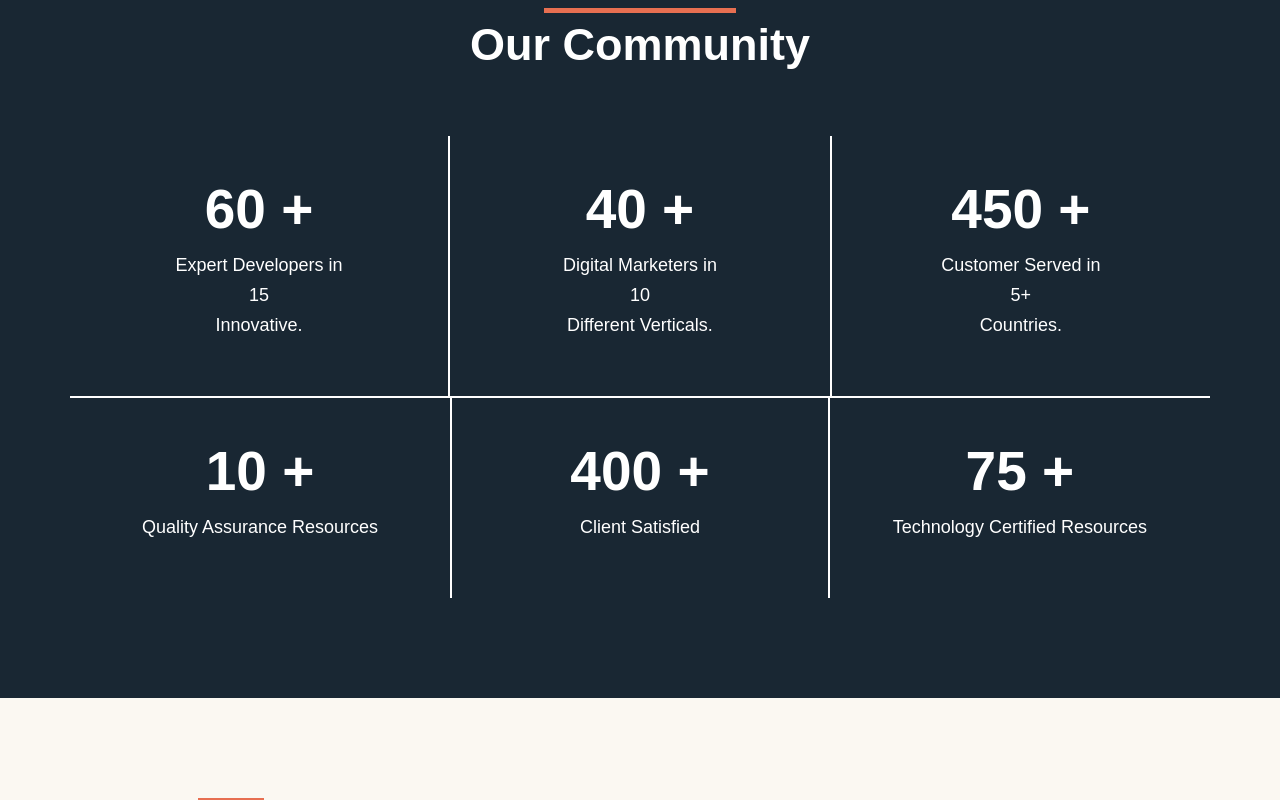
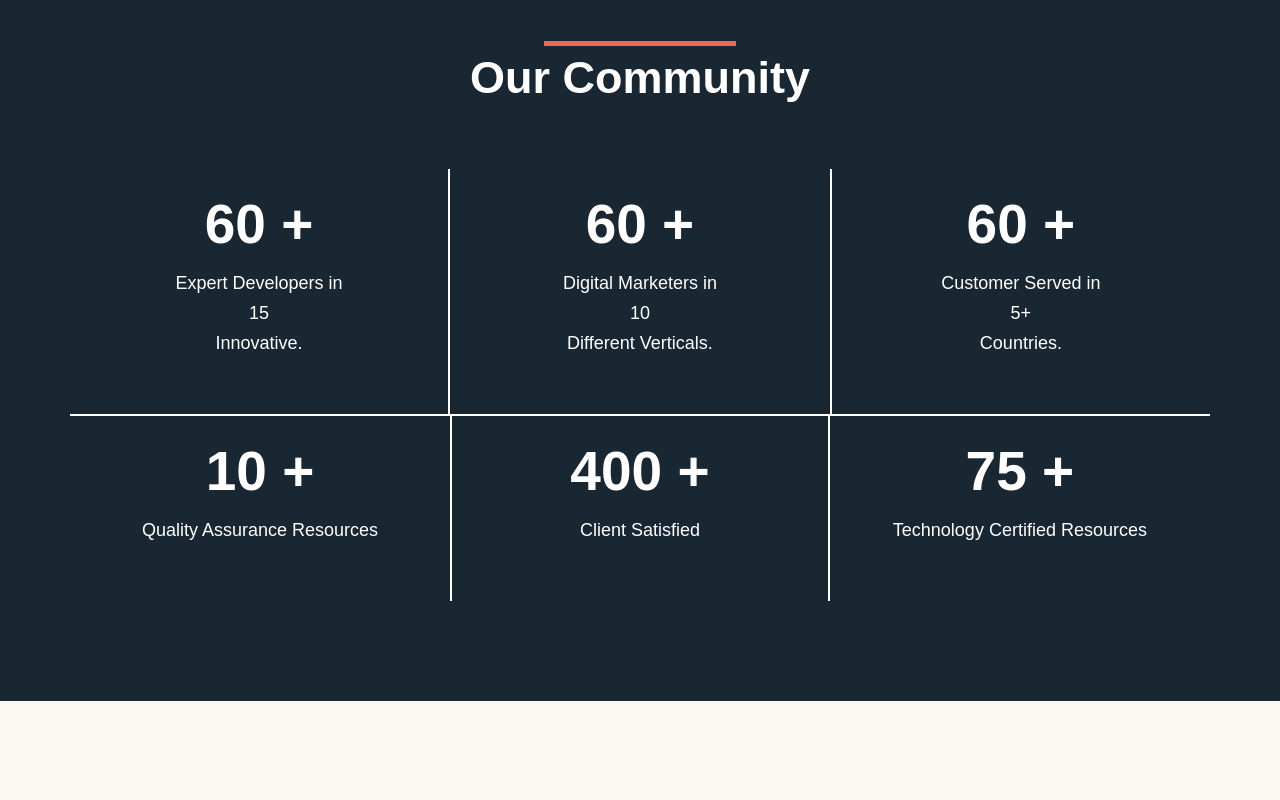
Before and after one commit to nikhil7476/nextuprad.us, a Next.js app: page /About in a window 1280 px wide. Shown: the part 1480-2280 px from the top of the page. Built offline with nearby package versions, Linux system fonts and the light colour scheme.

Commit message:
fixed about us section

```diff
--- /dev/null
+++ b/components/AdminSlider.js
@@ -0,0 +1,42 @@
+// AdminSlider.js
+import React from "react";
+import { Carousel } from "react-bootstrap";
+import CarouselImage from "./CarouselImage";
+
+function AdminSlider() {
+  const carouselData = [
+    {
+      text: "Welcome to NextUpgrad, Where Businesses Forge their Digital Destiny!",
+      id: 1,
+    },
+    {
+      text: "At NextUpgrad, our mission is to empower businesses and individuals by delivering cutting-edge software, website , and mobile app development solutions, coupled with innovative digital marketing strategies. We are committed to leveraging technology to enhance our clients' online presence, streamline their operations, and drive sustainable growth",
+      id: 2,
+    },
+    {
+      text: "At the core of our mission is a client-centric philosophy. We understand that every business is unique, and we take the time to truly comprehend our clients' goals, challenges, and aspirations. By fostering strong, collaborative relationships, we aim to become trusted partners, guiding our clients through the digital landscape with tailored solutions that deliver lasting value.",
+      id: 3,
+    },
+    {
+      text: "At NextUpgrad, we don't just provide technology solutions; we craft digital success stories. Our mission is to turn your ideas into realities, elevate businesses into iconic brands, and turn challenges into opportunities. Rooted in the belief that innovation and excellence pave the way for the future, we're here to architect your journey to unparalleled success.",
+      id: 4,
+    },
+  ];
+
+  return (
+    <Carousel fade>
+      {carouselData.map((item) => (
+        <Carousel.Item key={item.id} interval={3500}>
+          <CarouselImage
+            src="/banner.jpg"
+            alt={`Slide ${item.id}`}
+            text={item.text}
+          />
+          <Carousel.Caption></Carousel.Caption>
+        </Carousel.Item>
+      ))}
+    </Carousel>
+  );
+}
+
+export default AdminSlider;
--- /dev/null
+++ b/components/CarouselImage.js
@@ -0,0 +1,31 @@
+// CarouselImage.js
+import React from "react";
+
+function CarouselImage({ src, alt, text }) {
+  return (
+    <div
+      className="carousel-image"
+      style={{
+        backgroundImage: `url(${src})`,
+        backgroundSize: "cover",
+        backgroundPosition: "center",
+        height: "600px", // Use the provided height prop or default to 600px
+        display: "flex",
+        justifyContent: "center",
+        alignItems: "center",
+        position: "relative",
+      }}
+    >
+      <img
+        src={src}
+        alt={alt}
+        style={{ visibility: "hidden", height: 0, width: 0 }}
+      />
+      <div className="aboutSliderCaption">
+        <h3>{text}</h3>
+      </div>
+    </div>
+  );
+}
+
+export default CarouselImage;
--- a/pages/About.js
+++ b/pages/About.js
@@ -1,13 +1,20 @@
 import Link from "next/link";
+import { useInView } from "react-intersection-observer";
+import { useEffect, useState, useRef } from "react";
+import CountUp from "react-countup";
+import AdminSlider from "@/components/AdminSlider";
 const About = () => {
+  const { ref, inView } = useInView({ threshold: 0.1 });
+  const countUpRef = useRef(null);
   return (
     <>
-      <div className="aboutusmain">
-        <div className="aboutusbanner">
+      <main className="aboutusmain">
+        <AdminSlider />
+        {/* <div className="aboutusbanner">
           <h3>
             Welcome to NextUpgrad, Where Businesses Forge their Digital Destiny!
           </h3>
-        </div>
+        </div> */}
         <div className="sec-1">
           <hr className="solid" />
           <h1>About NextUpgrad USA</h1>
@@ -42,9 +49,20 @@ const About = () => {
           <hr className="solid" />
           <h2>Our Community</h2>
           <div className="sec-2-1">
-            <div className="sec-2-1-1">
-              <h1>60 +</h1>
-              <p>
+            <div className="sec-2-1-1" ref={ref}>
+              {inView && (
+                <CountUp
+                  className="homeCountup "
+                  start={0}
+                  end={60}
+                  duration={2.4}
+                  ref={countUpRef}
+                  redraw={true}
+                  suffix=" +"
+                />
+              )}
+
+              <p className="mt-3">
                 Expert Developers in
                 <br />
                 15
@@ -53,8 +71,18 @@ const About = () => {
               </p>
             </div>
             <div className="sec-2-1-2">
-              <h1>40 +</h1>
-              <p>
+              {inView && (
+                <CountUp
+                  className="homeCountup "
+                  start={0}
+                  end={60}
+                  duration={2.4}
+                  ref={countUpRef}
+                  redraw={true}
+                  suffix=" +"
+                />
+              )}
+              <p className="mt-3">
                 Digital Marketers in
                 <br />
                 10
@@ -63,8 +91,18 @@ const About = () => {
               </p>
             </div>
             <div className="sec-2-1-3">
-              <h1>450 +</h1>
-              <p>
+              {inView && (
+                <CountUp
+                  className="homeCountup "
+                  start={0}
+                  end={60}
+                  duration={2.4}
+                  ref={countUpRef}
+                  redraw={true}
+                  suffix=" +"
+                />
+              )}
+              <p className="mt-3">
                 Customer Served in
                 <br />
                 5+
@@ -75,16 +113,46 @@ const About = () => {
           </div>
           <div className="sec-2-2">
             <div className="sec-2-2-1">
-              <h1>10 +</h1>
-              <p>Quality Assurance Resources</p>
+              {inView && (
+                <CountUp
+                  className="homeCountup "
+                  start={0}
+                  end={10}
+                  duration={2.4}
+                  ref={countUpRef}
+                  redraw={true}
+                  suffix=" +"
+                />
+              )}
+              <p className="mt-3">Quality Assurance Resources</p>
             </div>
             <div className="sec-2-2-2">
-              <h1>400 +</h1>
-              <p>Client Satisfied</p>
+              {inView && (
+                <CountUp
+                  className="homeCountup "
+                  start={0}
+                  end={400}
+                  duration={2.4}
+                  ref={countUpRef}
+                  redraw={true}
+                  suffix=" +"
+                />
+              )}
+              <p className="mt-3">Client Satisfied</p>
             </div>
             <div className="sec-2-2-3">
-              <h1>75 +</h1>
-              <p>Technology Certified Resources</p>
+              {inView && (
+                <CountUp
+                  className="homeCountup "
+                  start={0}
+                  end={75}
+                  duration={2.4}
+                  ref={countUpRef}
+                  redraw={true}
+                  suffix=" +"
+                />
+              )}
+              <p className="mt-3">Technology Certified Resources</p>
             </div>
           </div>
         </div>
@@ -224,7 +292,7 @@ const About = () => {
             </div>
           </div>
         </div>
-      </div>
+      </main>
     </>
   );
 };
--- a/styles/globals.css
+++ b/styles/globals.css
@@ -1,4 +1,8 @@
 @import url("https://fonts.googleapis.com/css2?family=Poppins:ital,wght@0,100;0,200;0,300;0,400;0,500;0,600;0,700;0,800;0,900;1,100;1,200;1,300;1,400;1,500;1,600;1,700;1,800;1,900&display=swap");
+
+main {
+  margin-top: -7.3rem;
+}
 /*...........*/
 
 .flexContainer {
@@ -250,10 +254,11 @@ section {
 }
 
 .banner {
+  background-color: #fbf8f2;
   transition: background 0.3s, border 0.3s, border-radius 0.3s, box-shadow 0.3s;
   margin-top: -22px;
   margin-bottom: 0px;
-  padding: 85px 60px 150px 60px;
+  padding: 160px 60px 150px 60px;
 }
 .banner .col-md-7 {
   transition: background 0.3s, border 0.3s, border-radius 0.3s, box-shadow 0.3s;
@@ -1228,7 +1233,6 @@ span.elementor-screen-only {
 /*About us*/
 
 .aboutusmain {
-  margin: 0;
   padding: 0;
   width: 100%;
 }
@@ -1238,7 +1242,7 @@ span.elementor-screen-only {
   background-position: center center;
   background-repeat: no-repeat;
   padding: 50px;
-  height: 450px;
+  height: 600px;
   display: flex;
   flex-direction: column;
   justify-content: center;
@@ -1437,9 +1441,9 @@ span.elementor-screen-only {
   font-size: 16px;
   font-weight: 400;
 }
-.sec-4 .container {
+/* .sec-4 .container {
   padding: 0 10%;
-}
+} */
 .sec-4 h2 {
   color: #000000;
   font-family: "Montserrat", Sans-serif;
@@ -3761,3 +3765,11 @@ footer h2 {
   box-shadow: none !important;
 }
 /**/
+
+/*About us page slider*/
+.aboutSliderCaption {
+  color: #fff;
+  padding-left: 10rem;
+  padding-right: 10rem;
+}
+/**/
```
